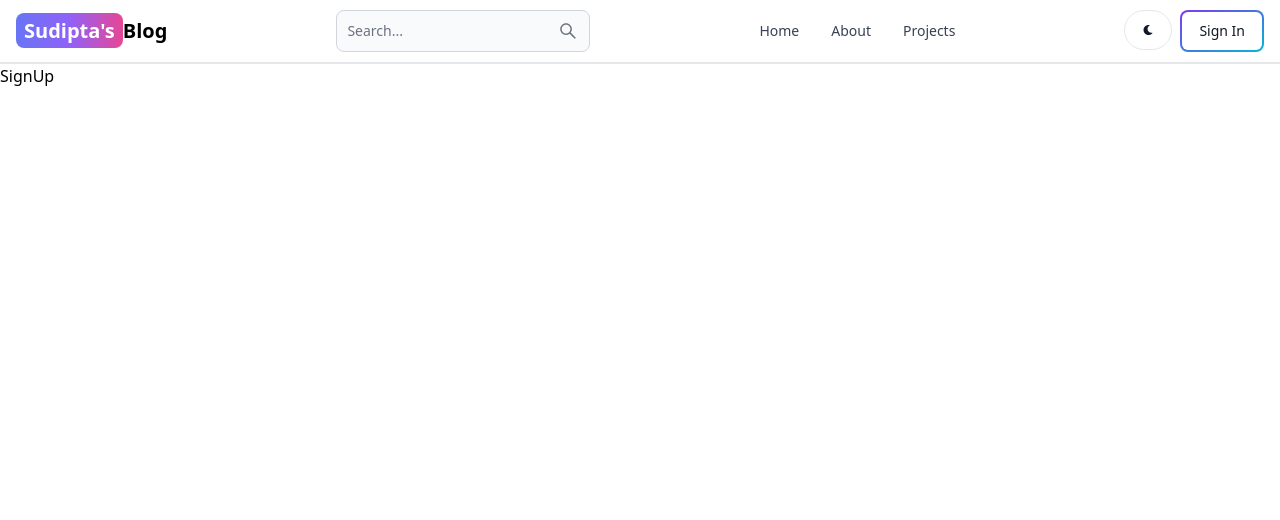
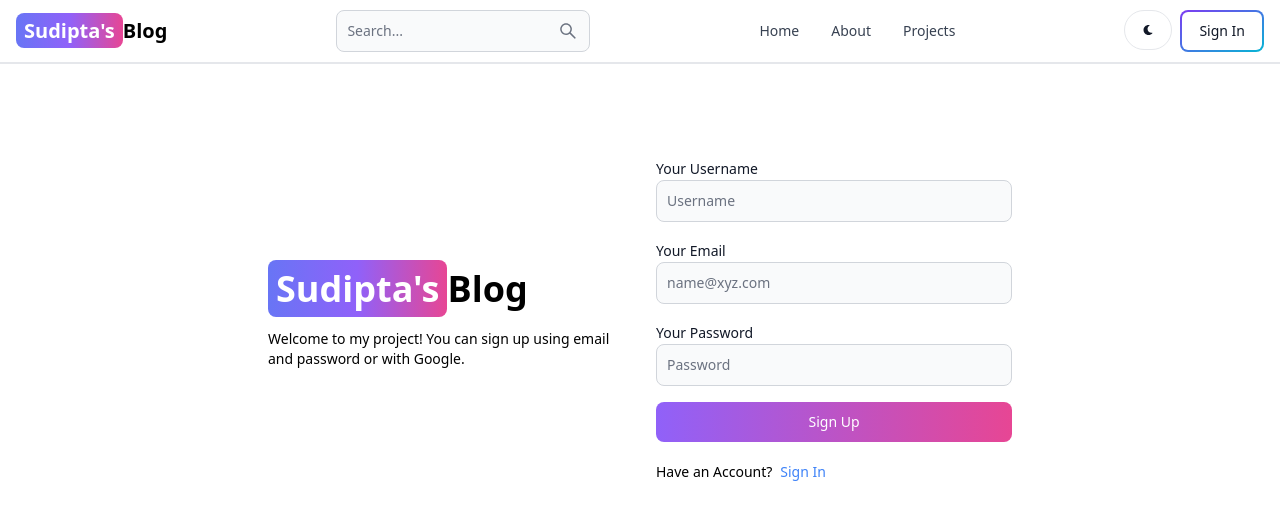
Before and after one commit to Sudipta013/EzBlog, a React (Vite) app in the folder client/: page /sign-up in a window 1280 px wide. Shown: the top 520 px of the page. Built offline with nearby package versions, Linux system fonts and the light colour scheme.

Commit message:
Create sign up page ui

```diff
--- a/client/src/pages/SignUp.jsx
+++ b/client/src/pages/SignUp.jsx
@@ -1,9 +1,53 @@
+import { Button, Label, TextInput } from 'flowbite-react'
 import React from 'react'
+import { Link } from 'react-router-dom'
 
 export default function SignUp() {
   return (
-    <div>
-      SignUp
+    <div className='min-h-screen mt-20'>
+      <div className="flex p-3 max-w-3xl mx-auto flex-col md:flex-row md:items-center gap-8">
+        {/* left */}
+        <div className="flex-1">
+          <Link to="/" className='font-bold dark:text-white text-4xl'>
+            <span className='px-2 py-1 bg-gradient-to-r from-indigo-500
+            via-purple-500 to-pink-500 rounded-lg text-white'>Sudipta's</span>Blog
+          </Link>
+          <p className='text-sm mt-5'>
+          Welcome to my project! You can sign up using email and password or with Google.
+          </p>
+        </div>
+        {/* right */}
+        <div className="flex-1">
+          <form className='flex flex-col gap-4'>
+            <div>
+              <Label value = 'Your Username'/>
+              <TextInput
+                type='text'
+                placeholder='Username'
+                id = 'username'/>
+            </div>
+            <div>
+              <Label value = 'Your Email'/>
+              <TextInput
+              type='text'
+              placeholder='name@xyz.com'
+              id = 'email'/>
+            </div>
+            <div>
+              <Label value = 'Your Password'/>
+              <TextInput
+                type='text'
+                placeholder='Password'
+                id = 'password'/>
+            </div>
+            <Button gradientDuoTone='purpleToPink' type='submit'>Sign Up</Button>
+          </form>
+          <div className="flex gap-2 text-sm mt-5">
+            <span>Have an Account?</span>
+            <Link to='/sign-in' className='text-blue-500'>Sign In</Link>
+          </div>
+        </div>
+      </div>
     </div>
   )
 }
```
